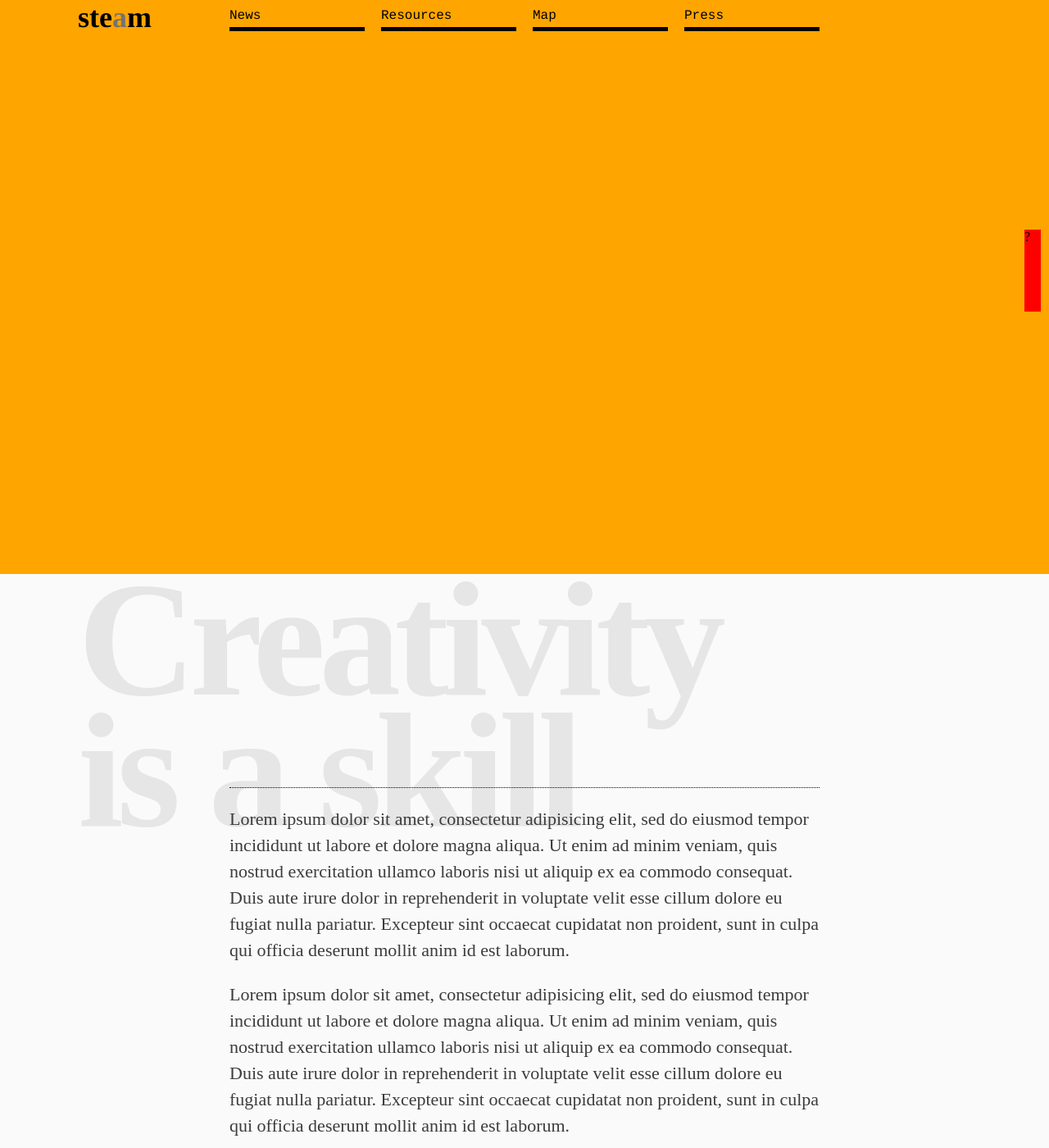
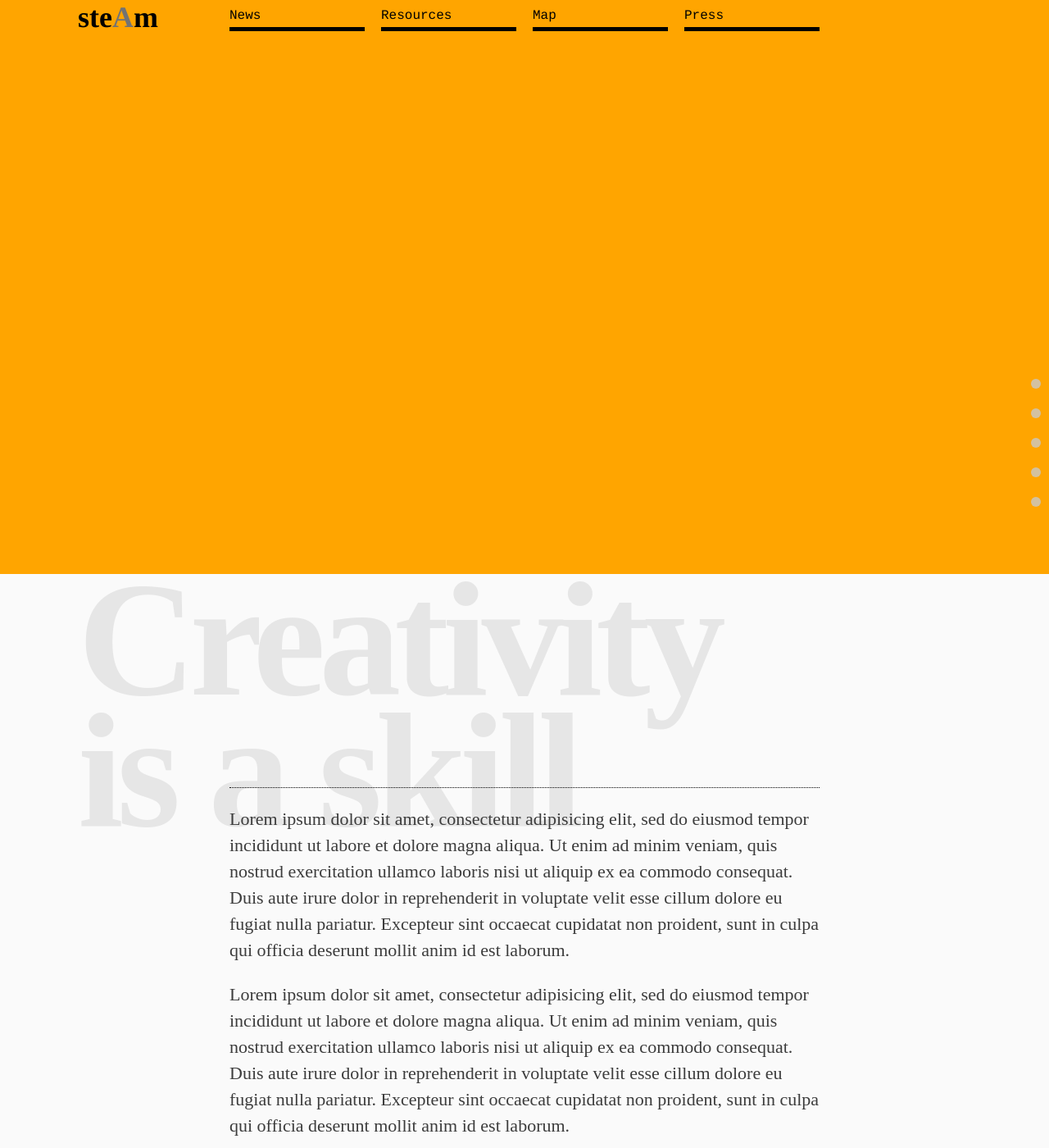
Before and after one commit to risd/steam-proto, a Jekyll site: the page built from index.html, in a window 1280 px wide and 1400 px high. Shown: the whole window at 82% size. Built offline with Jekyll 4.4.1, drawn with Linux system fonts in a browser that asks for light colours; some web fonts are replaced.

```diff
--- a/_config.yml
+++ b/_config.yml
@@ -1,2 +1,3 @@
 name: STEAM
 pygments: true
+siteurl: 'http://risd.github.io/steam-proto'
--- a/_includes/nav.html
+++ b/_includes/nav.html
@@ -11,5 +11,9 @@
 </div>
 
 		<nav class="side-nav">
-			?
+			<a id="creativity" href="#"></a>
+			<a id="education" href="#"></a>
+			<a id="innovators" href="#"></a>
+			<a id="everywhere" href="#"></a>
+			<a id="join" href="#"></a>
 		</nav>
--- a/assets/styles/css/style.css
+++ b/assets/styles/css/style.css
@@ -35,7 +35,7 @@ body {
   font-size: 36px; }
 
 .logo span.a {
-  -webkit-animation: colorFade 8s linear infinite; }
+  -webkit-animation: colorFade 8s linear infinite,  fontSwitch 1s linear infinite; }
 
 @-webkit-keyframes colorFade {
   0% {
@@ -47,6 +47,13 @@ body {
   100% {
     color: black; } }
 
+@-webkit-keyframes fontSwitch {
+  from {
+    text-transform: none; }
+
+  to {
+    text-transform: uppercase; } }
+
 .main-nav ul {
   /*background:yellow;*/
   margin-top: 0px;
@@ -56,7 +63,7 @@ body {
   float: left;
   list-style: none; }
 
-.main-nav ul li a:link {
+.main-nav ul li a:link, .main-nav ul li a:visited {
   display: block;
   padding-top: 10px;
   padding-bottom: 5px;
@@ -71,11 +78,19 @@ body {
 .side-nav {
   position: fixed;
   right: 10px;
-  width: 20px;
-  height: 100px;
-  background: red;
+  width: 12px;
+  /*height:100px;*/
+  /*background:red;*/
   z-index: 4;
-  top: 20%; }
+  top: 33%; }
+
+.side-nav a {
+  width: 12px;
+  height: 12px;
+  background: rgba(200, 200, 200, 0.8);
+  display: block;
+  margin-bottom: 24px;
+  border-radius: 6px; }
 
 .header-image {
   width: 100%;
@@ -162,12 +177,17 @@ section div p {
 .making-process-title {
   text-align: center;
   font-weight: normal;
-  font-style: italic; }
+  font-style: italic;
+  font-family: baskerville;
+  font-size: 22px;
+  margin-bottom: 22px;
+  margin-top: 44px; }
 
 .figure {
   float: left;
   width: 166px;
   text-align: center;
+  font-family: baskerville;
   font-style: italic; }
 
 .making-process-step {
```
Also changed, not shown: assets/styles/scss/style.scss (+31 -6 lines), 1 other file.
